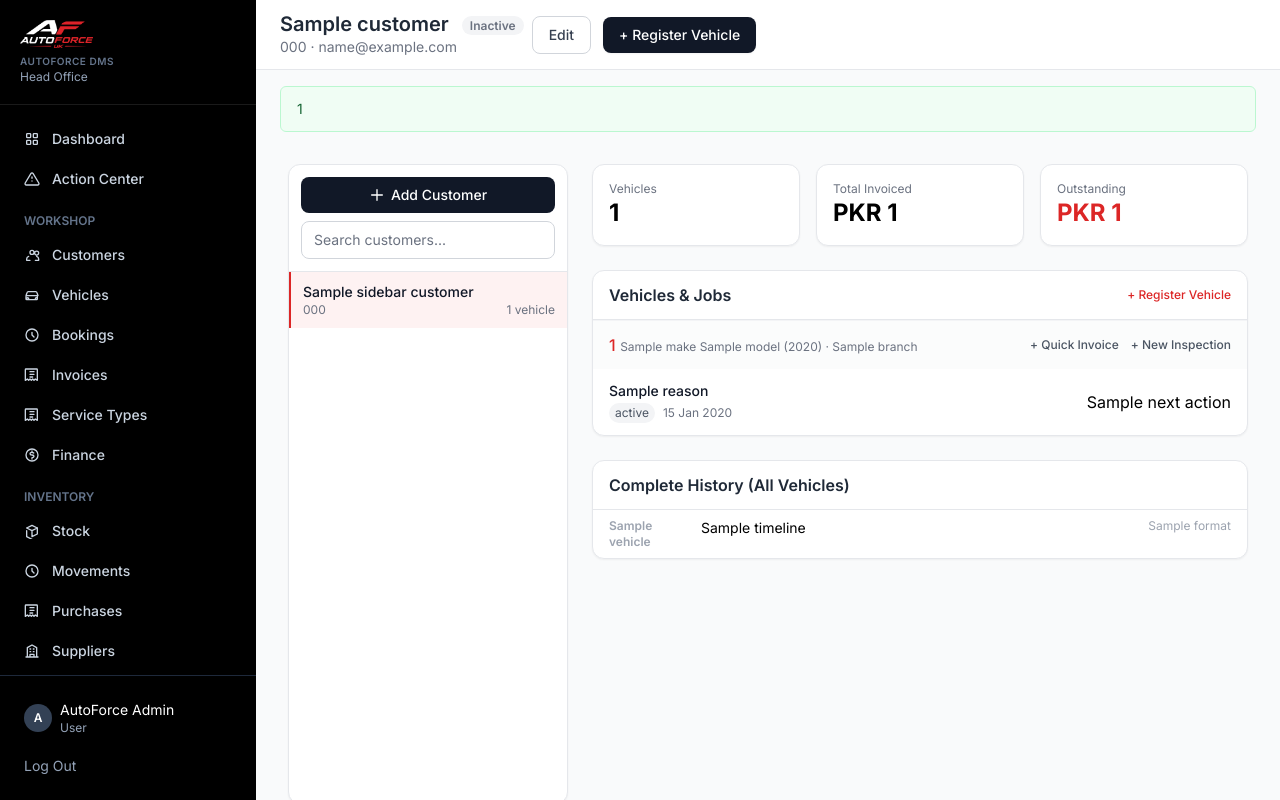
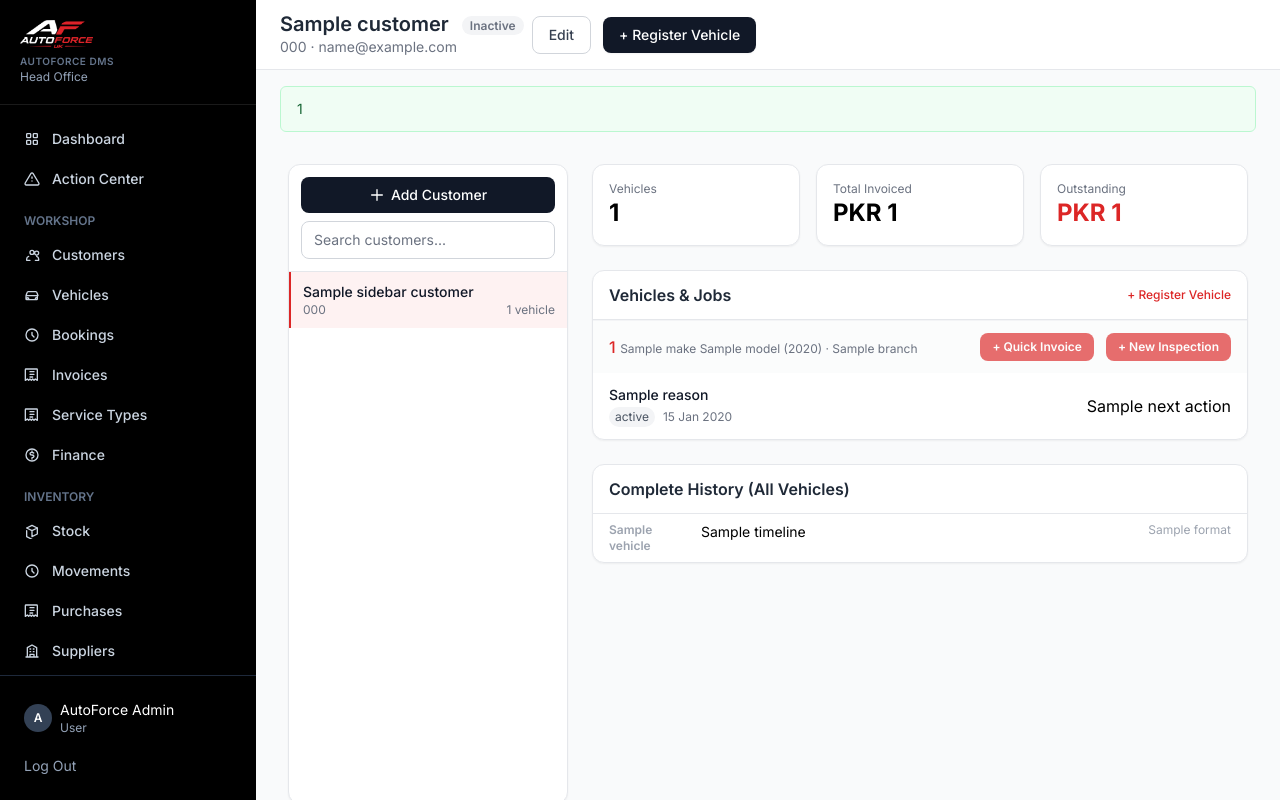
Before and after one commit to bilalfarooq000/autoforce, a Laravel app: template resources/views/staff/customers/show.blade.php in a window 1280 px wide. Run offline with Laravel 12, Linux system fonts and the light colour scheme; a user stored in the database is signed in; data comes from the database, SQL or seed files in the repository; tables that the repository leaves empty hold one stand-in row (values such as "Sample post"); the template is opened without the code that fills it: most values are stand-ins (such as "Sample title", 1, 10 or a date in 2020); data that the repository does not hold is empty; style sheets or scripts are compiled from the project's sources; parts of the project's set-up code (start-up, migrations or seed data) failed here and were passed over; some libraries are stand-ins or nearby versions.

Commit message:
Make Quick Invoice and New Inspection buttons red and blinking
Co-Authored-By: Claude Sonnet 5 <noreply@anthropic.com>

```diff
--- a/resources/views/staff/customers/show.blade.php
+++ b/resources/views/staff/customers/show.blade.php
@@ -68,9 +68,9 @@
                                 </div>
                                 <div class="flex items-center gap-3 shrink-0">
                                     @if (auth()->user()->hasAnyRole(['admin', 'manager', 'service_advisor']))
-                                        <a href="{{ route('staff.invoices.quick-create', $vehicle) }}" class="text-xs text-gray-600 hover:underline font-medium">+ Quick Invoice</a>
+                                        <a href="{{ route('staff.invoices.quick-create', $vehicle) }}" class="animate-pulse text-xs text-white font-semibold bg-red-600 hover:bg-red-700 px-3 py-1.5 rounded-lg">+ Quick Invoice</a>
                                     @endif
-                                    <a href="{{ route('staff.inspections.create', $vehicle) }}" class="text-xs text-gray-600 hover:underline font-medium">+ New Inspection</a>
+                                    <a href="{{ route('staff.inspections.create', $vehicle) }}" class="animate-pulse text-xs text-white font-semibold bg-red-600 hover:bg-red-700 px-3 py-1.5 rounded-lg">+ New Inspection</a>
                                 </div>
                             </div>
 
```
